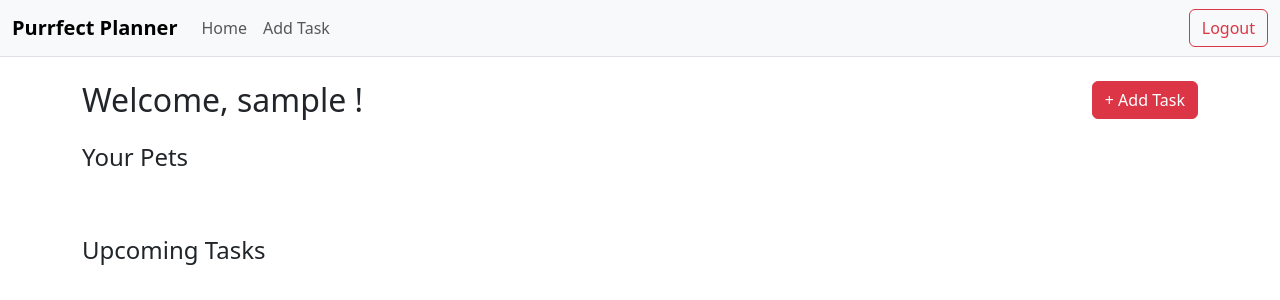
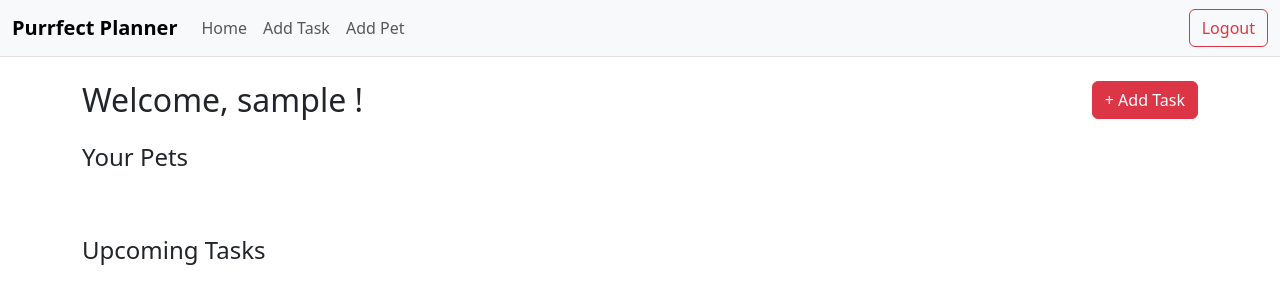
Before and after one commit to ShreyGK6/Purrfect_Planner, a Flask app: page / in a window 1280 px wide. Shown: the top 300 px of the page. Run offline with Flask 3, Linux system fonts and the light colour scheme; the visitor is signed in with stand-in values (Sample User, id 1); data that the repository does not hold is empty.

Commit message:
used ai for current user  debugging did add pet button

```diff
--- a/templates/base.html
+++ b/templates/base.html
@@ -18,16 +18,14 @@
           <ul class="navbar-nav me-auto mb-2 mb-lg-0">
             <li class="nav-item"><a class="nav-link" href="{{ url_for('home') }}">Home</a></li>
             <li class="nav-item"><a class="nav-link" href="{{ url_for('add_task') }}">Add Task</a></li>
+            <li class="nav-item"><a class="nav-link" href="{{ url_for('add_pet') }}">Add Pet</a></li>
           </ul>
-
-          <!-- ✅ UPDATED CONDITIONAL: use current_user instead of session -->
           <ul class="navbar-nav ms-auto">
             {% if current_user.is_authenticated %}
               <li class="nav-item">
                 <a class="btn btn-outline-danger" href="{{ url_for('logout') }}">Logout</a>
               </li>
             {% else %}
-              <!-- Optional: show Login/Register links when logged out -->
               <li class="nav-item"><a class="btn btn-outline-primary me-2" href="{{ url_for('login') }}">Login</a></li>
               <li class="nav-item"><a class="btn btn-outline-success" href="{{ url_for('register') }}">Register</a></li>
             {% endif %}
```
